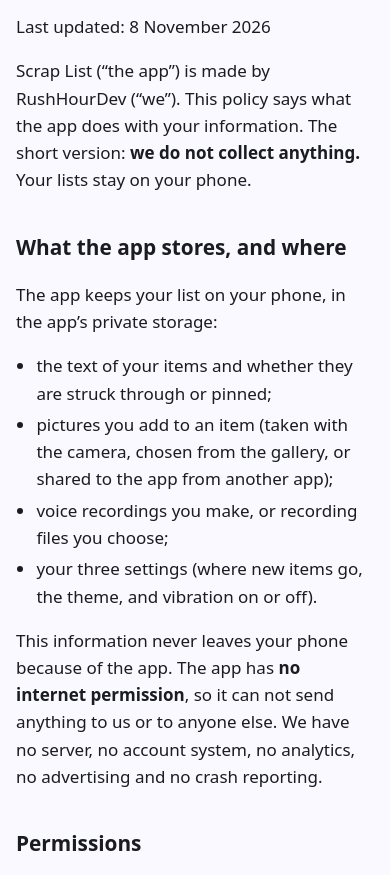
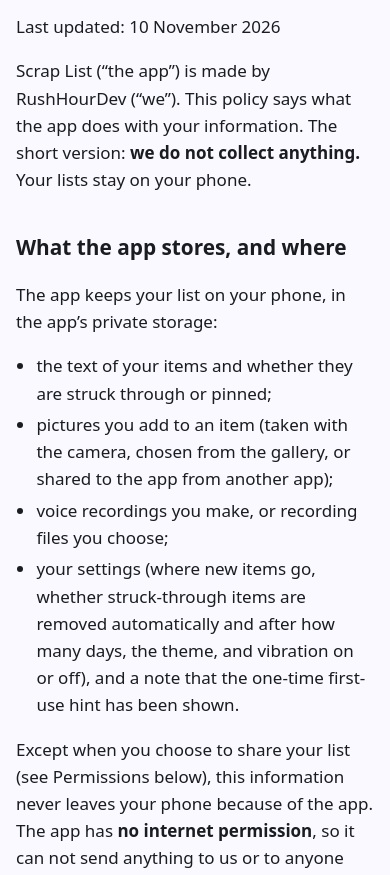
Before and after one commit to RushHourDev/ScrapList-site, a plain HTML site: page privacy/index.html in a window 390 px wide. Shown: the part 211-1086 px from the top of the page. Drawn offline with Linux system fonts and the light colour scheme.

Commit message:
Update the privacy policy for sharing the list and auto-clean
- Policy: settings now include auto-clean and the first-use hint note; "never
  leaves your phone" now excepts a share the person chooses; new "Share list"
  permission item; last updated 10 November 2026
- App page: "Private by design" says the app can not send the list by itself

Co-Authored-By: Claude Sonnet 5.5 <noreply@anthropic.com>

```diff
--- a/privacy/index.html
+++ b/privacy/index.html
@@ -18,7 +18,7 @@
 </header>
 <main>
   <h1>Privacy Policy for Scrap List</h1>
-  <p>Last updated: 8 November 2026</p>
+  <p>Last updated: 10 November 2026</p>
 
   <p>Scrap List (&ldquo;the app&rdquo;) is made by RushHourDev (&ldquo;we&rdquo;). This policy says what the app does with your information. The short version: <strong>we do not collect anything.</strong> Your lists stay on your phone.</p>
 
@@ -28,15 +28,16 @@
     <li>the text of your items and whether they are struck through or pinned;</li>
     <li>pictures you add to an item (taken with the camera, chosen from the gallery, or shared to the app from another app);</li>
     <li>voice recordings you make, or recording files you choose;</li>
-    <li>your three settings (where new items go, the theme, and vibration on or off).</li>
+    <li>your settings (where new items go, whether struck-through items are removed automatically and after how many days, the theme, and vibration on or off), and a note that the one-time first-use hint has been shown.</li>
   </ul>
-  <p>This information never leaves your phone because of the app. The app has <strong>no internet permission</strong>, so it can not send anything to us or to anyone else. We have no server, no account system, no analytics, no advertising and no crash reporting.</p>
+  <p>Except when you choose to share your list (see Permissions below), this information never leaves your phone because of the app. The app has <strong>no internet permission</strong>, so it can not send anything to us or to anyone else. We have no server, no account system, no analytics, no advertising and no crash reporting.</p>
 
   <h2>Permissions</h2>
   <ul>
     <li><strong>Microphone:</strong> asked for only when you tap &ldquo;Record something&rdquo;. The recording is saved on your phone, attached to the item you chose. Nothing is listened to in the background.</li>
     <li><strong>Camera and gallery:</strong> the app opens your phone&rsquo;s own camera or picture chooser. It receives only the one picture you take or choose, and it does not ask for broad access to your photos.</li>
     <li><strong>Shared items:</strong> when you use Share and choose Scrap List, the app receives only the text, link or picture you shared, and adds it to your list.</li>
+    <li><strong>Share list:</strong> when you tap the share icon at the top, the app hands the items still to do, as plain text, to your phone&rsquo;s share sheet. Only the app you then choose receives that text, and nothing is sent unless you choose one. Pictures and recordings are never included.</li>
   </ul>
 
   <h2>Backups made by Android</h2>
```
Also changed, not shown: index.html (+1 -1 lines).
